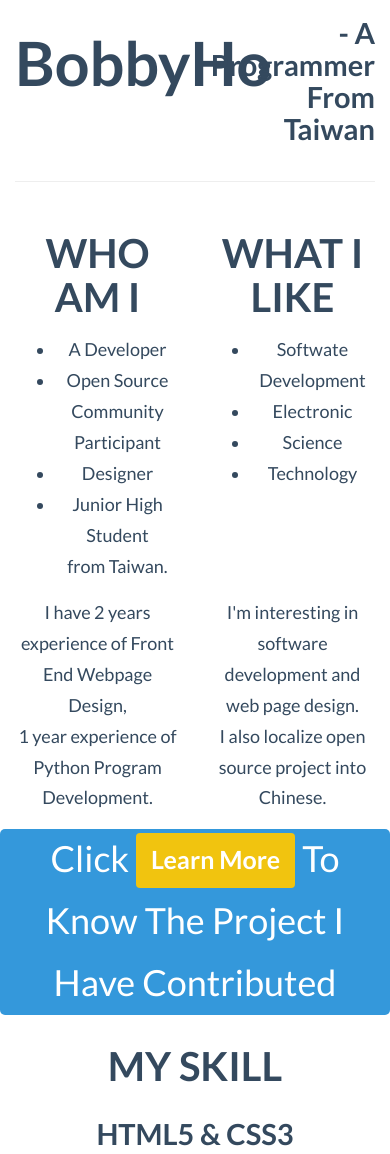
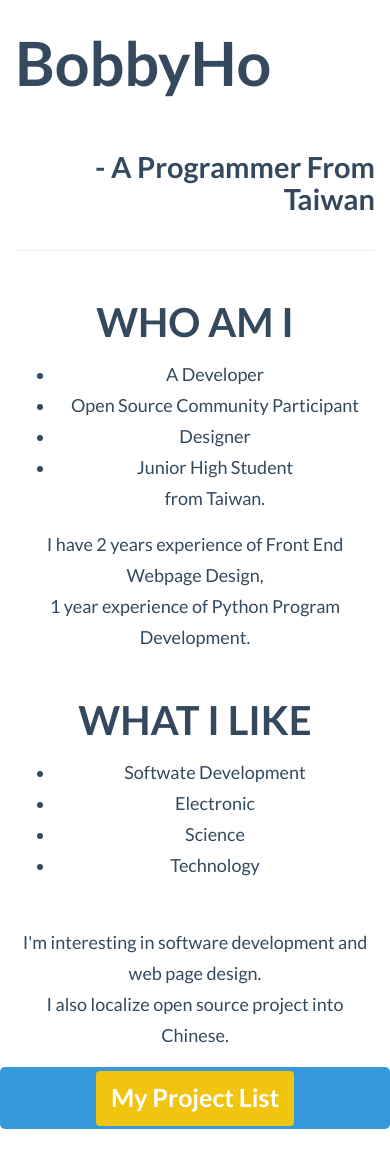
Before and after one commit to bobby1030/html254, a plain HTML site: page bs-resume/index.html in a window 390 px wide. Shown: the top 1154 px of the page. Drawn offline with Linux system fonts and the light colour scheme; files whose address does not match are found by name.

Commit message:
Responsive Design

```diff
--- a/bs-resume/index.html
+++ b/bs-resume/index.html
@@ -21,17 +21,17 @@
 <body>
     <div class="container">
         <div class="row">
-            <div class="col-xs-6 col-sm-6 col-md-6 col-lg-6">
+            <div class="col-xs-12 col-sm-6 col-md-6 col-lg-6">
                 <h1>BobbyHo</h1>
             </div>
-            <div class="col-xs-6 col-sm-6 col-md-6 col-lg-6 text-right">
+            <div class="col-xs-12 col-sm-6 col-md-6 col-lg-6 text-right">
                 <h4 class="subtitle">- A Programmer From Taiwan</h4>
             </div>
         </div>
         <hr>
         <div id="content" class="text-center">
             <div class="row">
-                <div class="col-xs-6 col-sm-6 col-md-6 col-lg-6">
+                <div class="col-xs-12 col-sm-6 col-md-6 col-lg-6">
                     <h3>WHO AM I</h3>
                     <ul>
                         <li>A Developer</li>
@@ -39,8 +39,11 @@
                         <li>Designer</li>
                         <li>Junior High Student</li>from Taiwan.
                     </ul>
+                    <p>I have 2 years experience of Front End Webpage Design,
+                        <br>1 year experience of Python Program Development.
+                    </p>
                 </div>
-                <div class="col-xs-6 col-sm-6 col-md-6 col-lg-6">
+                <div class="col-xs-12 col-sm-6 col-md-6 col-lg-6">
                     <h3>WHAT I LIKE</h3>
                     <ul>
                         <li>Softwate Development</li>
@@ -48,21 +51,16 @@
                         <li>Science</li>
                         <li>Technology</li>
                     </ul>
-                </div>
-            </div>
-            <div class="row">
-                <div class="col-xs-6 col-sm-6 col-md-6 col-lg-6">
-                    <p>I have 2 years experience of Front End Webpage Design,
-                        <br>1 year experience of Python Program Development.
-                </div>
-                <div class="col-xs-6 col-sm-6 col-md-6 col-lg-6">
-                    I'm interesting in software development and web page design.
-                    <br> I also localize open source project into Chinese.
+                    <p>
+                        <br> I'm interesting in software development and web page design.
+                        <br> I also localize open source project into Chinese.
+                    </p>
                 </div>
             </div>
             <div class="row">
                 <div id="learnmore" class="col-xs-12 col-sm-12 col-md-12 col-lg-12">
-                    <span>Click <a type="button" class="btn btn-warning" href="http://blog.bobbyrealms.info/project/" target="_blank">Learn More</a> To Know The Project I Have Contributed</span>
+                    <span><a type="button" class="btn btn-warning"
+href="http://blog.bobbyrealms.info/project/" target="_blank">My Project List</a></span>
                 </div>
             </div>
             <div class="row">
@@ -78,21 +76,21 @@
                 </div>
             </div>
             <div class="row">
-                <div class="col-xs-4 col-sm-4 col-md-4 col-lg-4">
+                <div class="col-xs-12 col-sm-4 col-md-4 col-lg-4">
                     <h4><span class="devicons devicons-python"></span>Python</h4>
                     <div class="progress">
                         <div class="progress-bar progress-bar-info" role="progressbar" aria-valuenow="60" aria-valuemin="0" aria-valuemax="100" style="width: 60%;">60%
                         </div>
                     </div>
                 </div>
-                <div class="col-xs-4 col-sm-4 col-md-4 col-lg-4">
+                <div class="col-xs-12 col-sm-4 col-md-4 col-lg-4">
                     <h4><span class="devicons devicons-php"></span>PHP</h4>
                     <div class="progress">
                         <div class="progress-bar progress-bar-info" role="progressbar" aria-valuenow="60" aria-valuemin="0" aria-valuemax="100" style="width: 20%;">20%
                         </div>
                     </div>
                 </div>
-                <div class="col-xs-4 col-sm-4 col-md-4 col-lg-4">
+                <div class="col-xs-12 col-sm-4 col-md-4 col-lg-4">
                     <h4><span class="devicons devicons-javascript_shield"></span>Javascript</h4>
                     <div class="progress">
                         <div class="progress-bar progress-bar-info" role="progressbar" aria-valuenow="60" aria-valuemin="0" aria-valuemax="100" style="width: 35%;">35%
```
